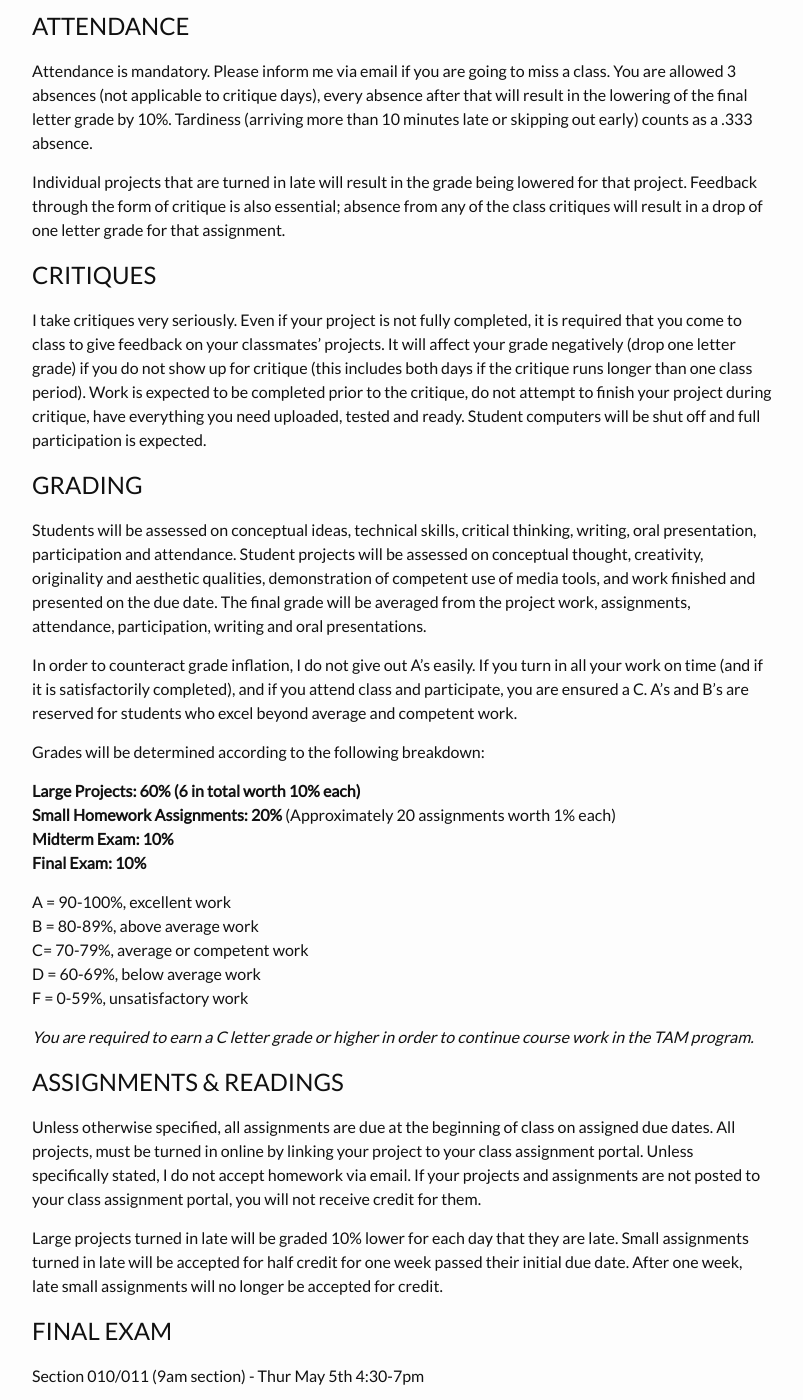
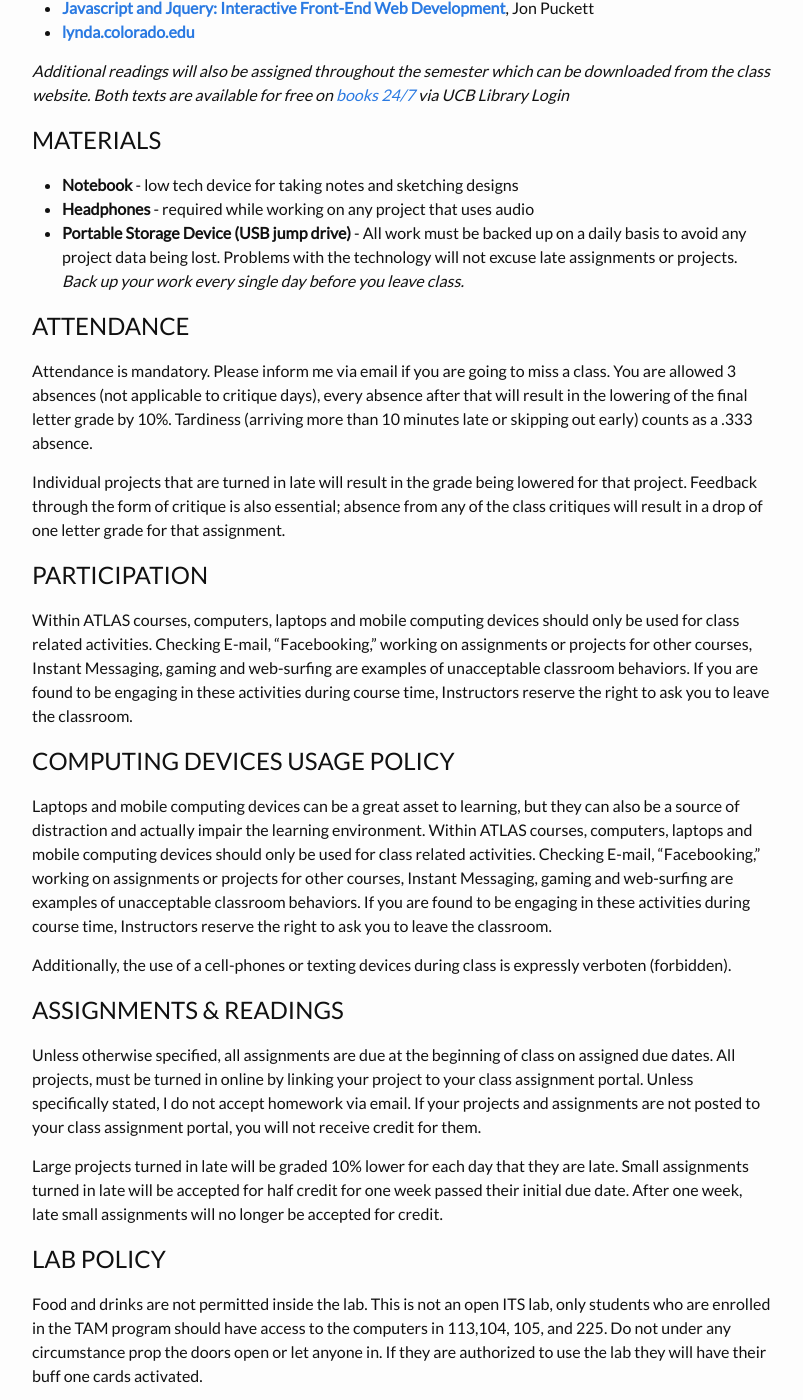
Before and after one commit to coloringchaos/web-spring-16, a Jekyll site: the page built from syllabus.md, in a window 1280 px wide and 1400 px high, scrolled down 1368 px. Shown: the whole window, without its empty margins (238-1041 px from the left). Built offline with Jekyll 4.4.1, drawn with Linux system fonts in a browser that asks for light colours; some of the changed text lies outside the part shown.

Commit message:
syllabus changes

```diff
--- a/syllabus.md
+++ b/syllabus.md
@@ -16,35 +16,11 @@ Web is a core (required) course that provides a strong foundation and overview o
 
 The class lab sessions will feature a combination of lectures, demonstrations, discussions, open lab sessions and critiques. Students will complete a number of projects geared towards gaining a broad proficiency in new media applications and relating them to an overall understanding of the topics of technology, arts, and media within our society. Selected research, tutorials, and related readings will be expected to contribute to class discussions, projects, and critiques.
 
-# CLASS EXPECTATIONS
+<!-- # CLASS EXPECTATIONS
 + Arrive on time.
 + Cell phones off.
 + No facebook / email / etc.
-+ NO FOOD IN CLASS
-
-Within ATLAS courses, computers, laptops and mobile computing devices should only be used for class related activities. Checking E-mail, “Facebooking,” working on assignments or projects for other courses, Instant Messaging, gaming and web-surfing are examples of unacceptable classroom behaviors. If you are found to be engaging in these activities during course time, Instructors reserve the right to ask you to leave the classroom.
-
-# REQUIRED RESOURCES
-+ **[HTML and CSS: Design and Build Websites](http://www.amazon.com/HTML-CSS-Design-Build-Websites/dp/1118008189/ref=pd_bxgy_14_2?ie=UTF8&refRID=1B5AWZYDJM3SNQ1ZE8BR)**, Jon Duckett
-+ **[Javascript and Jquery: Interactive Front-End Web Development](http://www.amazon.com/JavaScript-JQuery-Interactive-Front-End-Development/dp/1118531647/ref=pd_bxgy_14_2?ie=UTF8&refRID=133274PZK8R0K3M5VWGN)**, Jon Puckett
-+ **[lynda.colorado.edu](http://lynda.colorado.edu/)**
-
-
-*Additional readings will also be assigned throughout the semester which can be downloaded from the class website. Both texts are available for free on [books 24/7](https://libraries.colorado.edu/wamvalidate?url=http%3A%2F%2F0-library.books24x7.com.libraries.colorado.edu%3A80%2Ftoc.aspx%3Fbookid%3D41781) via UCB Library Login*
-
-# MATERIALS
-+ **Notebook** - low tech device for taking notes and sketching designs
-+ **Headphones** - required while working on any project that uses audio
-+ **Portable Storage Device (USB jump drive)** - All work must be backed up on a daily basis to avoid any project data being lost. Problems with the technology will not excuse late assignments or projects. *Back up your work every single day before you leave class.*
-
-# ATTENDANCE
-Attendance is mandatory. Please inform me via email if you are going to miss a class. You are allowed 3 absences (not applicable to critique days), every absence after that will result in the lowering of the final letter grade by 10%. Tardiness (arriving more than 10 minutes late or skipping out early) counts as a .333 absence.
-
-Individual projects that are turned in late will result in the grade being lowered for that project. Feedback through the form of critique is also essential; absence from any of the class critiques will result in a drop of one letter grade for that assignment.
-
-
-# CRITIQUES
-I take critiques very seriously. Even if your project is not fully completed, it is required that you come to class to give feedback on your classmates’ projects. It will affect your grade negatively (drop one letter grade) if you do not show up for critique (this includes both days if the critique runs longer than one class period). Work is expected to be completed prior to the critique, do not attempt to finish your project during critique, have everything you need uploaded, tested and ready. Student computers will be shut off and full participation is expected.
++ NO FOOD IN CLASS -->
 
 # GRADING
 Students will be assessed on conceptual ideas, technical skills, critical thinking, writing, oral presentation, participation and attendance. Student projects will be assessed on conceptual thought, creativity, originality and aesthetic qualities, demonstration of competent use of media tools, and work finished and presented on the due date. The final grade will be averaged from the project work, assignments, attendance, participation, writing and oral presentations.
@@ -66,16 +42,45 @@ F = 0-59%, unsatisfactory work
 
 *You are required to earn a C letter grade or higher in order to continue course work in the TAM program.*
 
+# REQUIRED RESOURCES
++ **[HTML and CSS: Design and Build Websites](http://www.amazon.com/HTML-CSS-Design-Build-Websites/dp/1118008189/ref=pd_bxgy_14_2?ie=UTF8&refRID=1B5AWZYDJM3SNQ1ZE8BR)**, Jon Duckett
++ **[Javascript and Jquery: Interactive Front-End Web Development](http://www.amazon.com/JavaScript-JQuery-Interactive-Front-End-Development/dp/1118531647/ref=pd_bxgy_14_2?ie=UTF8&refRID=133274PZK8R0K3M5VWGN)**, Jon Puckett
++ **[lynda.colorado.edu](http://lynda.colorado.edu/)**
+
+
+*Additional readings will also be assigned throughout the semester which can be downloaded from the class website. Both texts are available for free on [books 24/7](https://libraries.colorado.edu/wamvalidate?url=http%3A%2F%2F0-library.books24x7.com.libraries.colorado.edu%3A80%2Ftoc.aspx%3Fbookid%3D41781) via UCB Library Login*
+
+# MATERIALS
++ **Notebook** - low tech device for taking notes and sketching designs
++ **Headphones** - required while working on any project that uses audio
++ **Portable Storage Device (USB jump drive)** - All work must be backed up on a daily basis to avoid any project data being lost. Problems with the technology will not excuse late assignments or projects. *Back up your work every single day before you leave class.*
+
+# ATTENDANCE
+Attendance is mandatory. Please inform me via email if you are going to miss a class. You are allowed 3 absences (not applicable to critique days), every absence after that will result in the lowering of the final letter grade by 10%. Tardiness (arriving more than 10 minutes late or skipping out early) counts as a .333 absence.
+
+Individual projects that are turned in late will result in the grade being lowered for that project. Feedback through the form of critique is also essential; absence from any of the class critiques will result in a drop of one letter grade for that assignment.
+
+# PARTICIPATION
+
+Within ATLAS courses, computers, laptops and mobile computing devices should only be used for class related activities. Checking E-mail, “Facebooking,” working on assignments or projects for other courses, Instant Messaging, gaming and web-surfing are examples of unacceptable classroom behaviors. If you are found to be engaging in these activities during course time, Instructors reserve the right to ask you to leave the classroom.
+
+
+# COMPUTING DEVICES USAGE POLICY
+Laptops and mobile computing devices can be a great asset to learning, but they can also be a source of distraction and actually impair the learning environment. Within ATLAS courses, computers, laptops and mobile computing devices should only be used for class related activities. Checking E-mail, “Facebooking,” working on assignments or projects for other courses, Instant Messaging, gaming and web-surfing are examples of unacceptable classroom behaviors. If you are found to be engaging in these activities during course time, Instructors reserve the right to ask you to leave the classroom.
+
+Additionally, the use of a cell-phones or texting devices during class is expressly verboten (forbidden).
+
+
 # ASSIGNMENTS & READINGS
 Unless otherwise specified, all assignments are due at the beginning of class on assigned due dates. All projects, must be turned in online by linking your project to your class assignment portal. Unless specifically stated, I do not accept homework via email. If your projects and assignments are not posted to your class assignment portal, you will not receive credit for them.
 
 Large projects turned in late will be graded 10% lower for each day that they are late. Small assignments turned in late will be accepted for half credit for one week passed their initial due date. After one week, late small assignments will no longer be accepted for credit.
 
-# FINAL EXAM
+<!-- # FINAL EXAM
 Section 010/011 (9am section) - Thur May 5th 4:30-7pm
 
 Section 020/021 (11am section) - Mon May 2th 1:30-4pm
-
+ -->
 # LAB POLICY
 Food and drinks are not permitted inside the lab. This is not an open ITS lab, only students who are enrolled in the TAM program should have access to the computers in 113,104, 105, and 225. Do not under any circumstance prop the doors open or let anyone in. If they are authorized to use the lab they will have their buff one cards activated.
 
```
